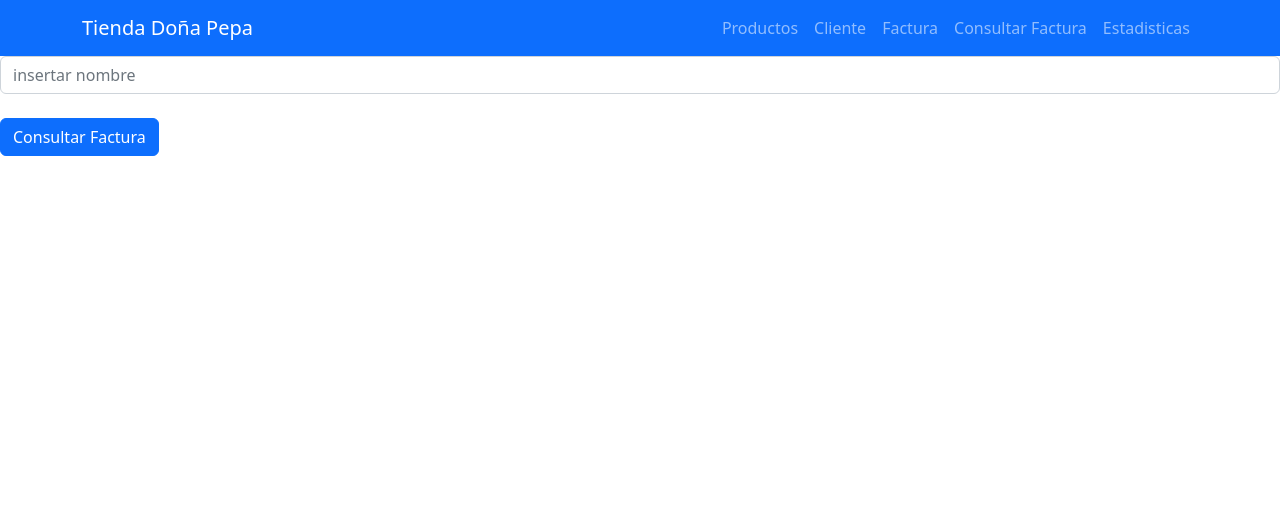
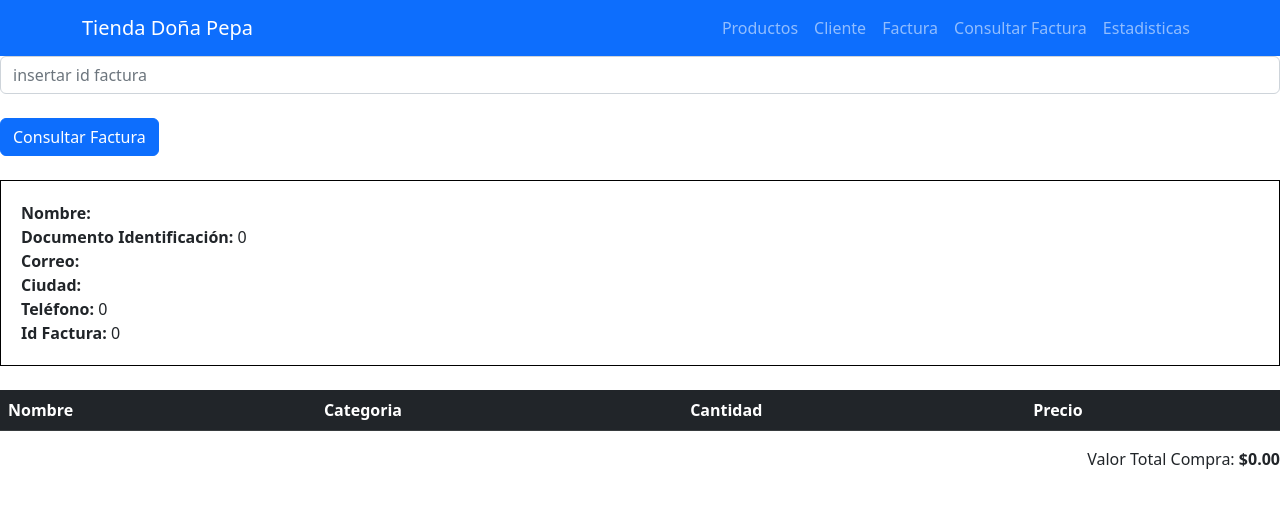
Before and after one commit to Yimmi-Gil-UD/FrontendTiendaDonaPepa, an Angular app: page /consultarFactura in a window 1280 px wide. Shown: the top 508 px of the page. Built offline with nearby package versions, Linux system fonts and the light colour scheme.

Commit message:
modulo de consultar factura

```diff
--- a/src/app/componentes/cliente/cliente.component.html
+++ b/src/app/componentes/cliente/cliente.component.html
@@ -2,7 +2,7 @@
 
 <hr />
 <button
-  style="margin: 50px; padding: 10px"
+  style="margin: 20px; padding: 10px"
   type="button"
   class="btn btn-primary"
   (click)="openPopup()">Crear Cliente
@@ -103,6 +103,7 @@
   <h4>Buscar por nombre del cliente:</h4>
   <input type="text" class="form-control" [(ngModel)]="filterNC" placeholder="Buscar...." name="filterNC">
 </div>
+<br>
 <table class="table">
   <thead class="table-dark">
     <tr>
--- a/src/app/componentes/consultar-factura/consultar-factura.component.css
+++ b/src/app/componentes/consultar-factura/consultar-factura.component.css
@@ -0,0 +1,5 @@
+#divDatos{
+    height:auto;
+    border:1px solid black;
+    padding: 20px;
+ }
--- a/src/app/componentes/consultar-factura/consultar-factura.component.html
+++ b/src/app/componentes/consultar-factura/consultar-factura.component.html
@@ -1,5 +1,37 @@
 <div>
-    <input type="number" placeholder="insertar nombre"  class="form-control"  [(ngModel)]="idConsultarFactura">
+    <input type="number" placeholder="insertar id factura"  class="form-control"  [(ngModel)]="idConsultarFactura">
     <br>
     <button class="btn btn-primary" (click)="consultarFactura()">Consultar Factura</button>
 </div>
+<br>
+
+<div id="divDatos">
+ <b>Nombre:</b> {{nombreCliente}}<br>
+ <b>Documento Identificación:</b> {{documentoCliente}}<br>
+ <b>Correo:</b> {{correoCliente}}<br>
+ <b>Ciudad:</b> {{ciudadCliente}}<br>
+ <b>Teléfono:</b> {{telefonoCliente}}<br>
+ <b>Id Factura: </b>{{idFactura}}
+</div>
+
+<br>
+<!-- tabla-->
+  <table class="table">
+    <thead class="table-dark">
+      <tr>
+        <th scope="col">Nombre</th>
+        <th scope="col">Categoria</th>
+        <th scope="col">Cantidad</th>
+        <th scope="col">Precio</th>
+      </tr>
+    </thead>
+    <tbody>
+      <tr *ngFor="let datos of listaDatosFactura">
+        <th>{{datos.nombreProducto}}</th>
+        <td>{{datos.nombreCategoria}}</td>
+        <td>{{datos.cantidadProductos}}</td>
+        <td>{{datos.precioProducto | currency}}</td>
+    </tbody>
+  </table>
+
+<p align="right">Valor Total Compra: <b>{{valorTotal | currency}}</b></p>
--- a/src/app/componentes/consultar-factura/consultar-factura.component.ts
+++ b/src/app/componentes/consultar-factura/consultar-factura.component.ts
@@ -1,4 +1,5 @@
 import { Component, OnInit } from '@angular/core';
+import { InformacionFacturaDTO } from 'src/app/models/informacion-factura-dto';
 import { FacturaService } from 'src/app/servicios/factura.service';
 
 @Component({
@@ -9,6 +10,16 @@ import { FacturaService } from 'src/app/servicios/factura.service';
 export class ConsultarFacturaComponent implements OnInit {
 
   idConsultarFactura:number;
+  listaDatosFactura:InformacionFacturaDTO[];
+
+  //Datos Cliente
+  nombreCliente='';
+  documentoCliente=0;
+  correoCliente='';
+  ciudadCliente='';
+  telefonoCliente=0;
+  idFactura=0;
+  valorTotal = 0;
 
   constructor(private facturaService:FacturaService) { }
 
@@ -16,13 +27,42 @@ export class ConsultarFacturaComponent implements OnInit {
   }
 
   consultarFactura(){
+    this.valorTotal = 0;
     this.facturaService.listarFacturaPorId(this.idConsultarFactura).subscribe(
       data =>{
-        console.log(data);
+        if(data.length < 1){
+          alert('No existe la factura');
+        this.listaDatosFactura = null;
+        this.nombreCliente = '';
+        this.documentoCliente = 0;
+        this.correoCliente = '';
+        this.ciudadCliente = '';
+        this.telefonoCliente = 0;
+        this.idFactura = 0;
+        this.idConsultarFactura = null;
+        this.valorTotal = 0;
+        }else{
+        //console.log(data);
+        this.listaDatosFactura = data;
+        this.nombreCliente = data[0].nombreApellidoCliente;
+        this.documentoCliente = data[0].documentoCliente;
+        this.correoCliente = data[0].emailCliente;
+        this.ciudadCliente = data[0].ciudadCliente;
+        this.telefonoCliente = data[0].telefonoCliente;
+        this.idFactura = data[0].idFactura;
+
+        for(let i = 0;i<data.length;i++){
+          this.valorTotal += data[i].precioProducto;
+        }
+
+        }
       },err =>{
-        console.log(err);
+        //console.log(err);
+        alert('No existe la factura');
       }
     )
   }
 
+
+
 }
--- a/src/app/componentes/producto/producto.component.html
+++ b/src/app/componentes/producto/producto.component.html
@@ -2,7 +2,7 @@
 
 <hr />
 <button
-  style="margin: 50px; padding: 10px"
+  style="margin: 20px; padding: 10px"
   type="button"
   class="btn btn-primary"
   (click)="openPopup()">Adicionar Producto
@@ -85,6 +85,7 @@
   <h4>Buscar por nombre del producto:</h4>
   <input type="text" class="form-control" [(ngModel)]="filterNP" placeholder="Buscar...." name="filterNP">
 </div>
+<br>
 <table class="table">
   <thead class="table-dark">
     <tr>
--- a/src/app/models/informacion-factura-dto.ts
+++ b/src/app/models/informacion-factura-dto.ts
@@ -12,7 +12,7 @@ export class InformacionFacturaDTO {
 	documentoCliente:number;
 	ciudadCliente:string;
 
-    constructor(idFactura:number, fechaCreacionFactura:Date,cantidadProductos:number,precioProducto:number,
+    /*constructor(idFactura:number, fechaCreacionFactura:Date,cantidadProductos:number,precioProducto:number,
         nombreProducto:string,nombreCategoria:string,nombreApellidoCliente:string,emailCliente:string,
         telefonoCliente:number,documentoCliente:number,ciudadCliente:string){
 
@@ -27,7 +27,7 @@ export class InformacionFacturaDTO {
             this.telefonoCliente = telefonoCliente;
             this.documentoCliente = documentoCliente;
             this.ciudadCliente = ciudadCliente;
-    }
+    }*/
 
 
 }
```
Also changed, not shown: 1 other file (tests, documents, lock files or other folders).
